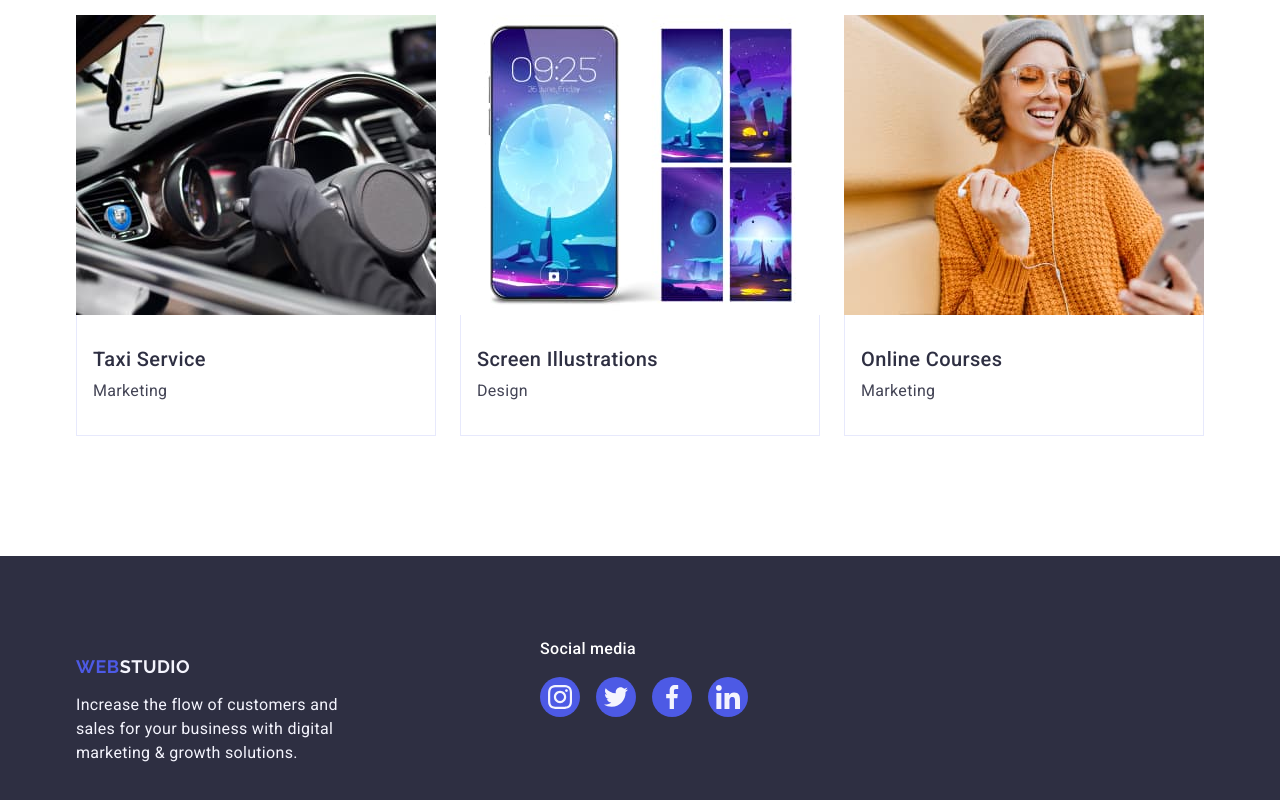
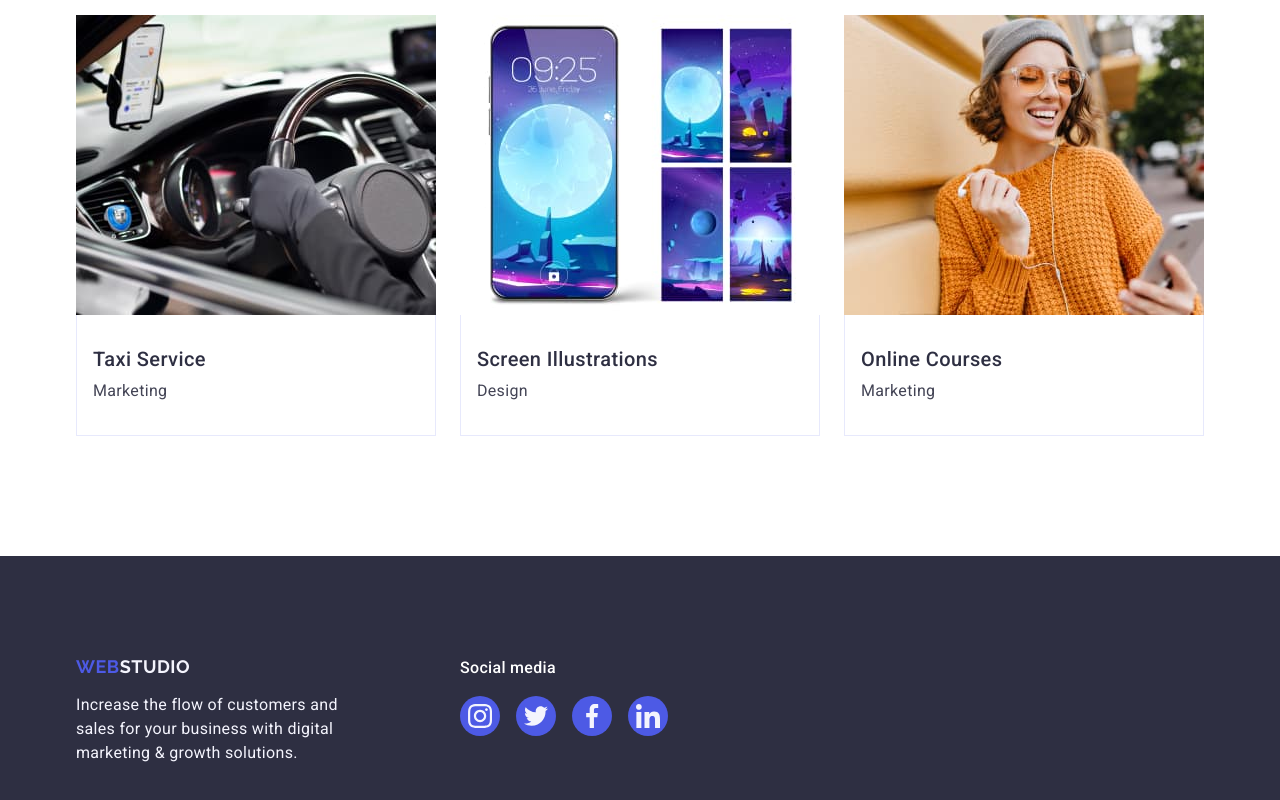
Before and after one commit to Anastasiia-Posliednicheko/goit-markup-hw-04, a plain HTML site: page index.html in a window 1280 px wide. Shown: the part 2619-3419 px from the top of the page. Drawn offline with nearby package versions, Linux system fonts and the light colour scheme; a web font is replaced by a local one.

Commit message:
add index file

```diff
--- a/css/styles.css
+++ b/css/styles.css
@@ -326,10 +326,8 @@ p {
 
 .social-links{
     justify-content: center;
-    padding-top: 8px;
+    margin-top: 8px;
     margin: 0 auto;
-    width: 232px;
-    height: 40px;
     display: flex;
     gap: 24px;
 
@@ -506,16 +504,7 @@ p {
     color: #f4f4fd;
 }
 
-.social{
-    margin: 0 auto;
-    position: absolute;
-        width: 208px;
-        height: 80px;
-        left: 540px;
-        right: 692px;
-        top: 3256px;
-        bottom: -3024px;
-}
+
 .social-links-footer{
         display: flex;
         gap: 16px;
```
